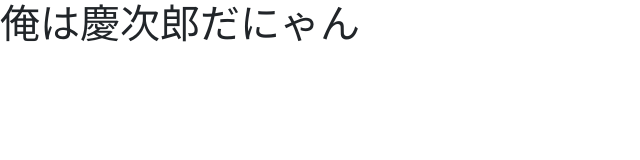
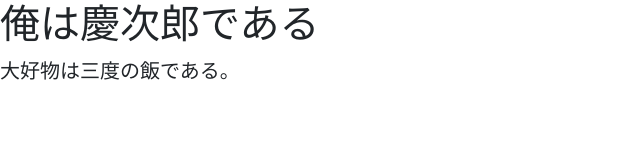
Before and after one commit to Piyona/https-Piyona1221.github.io, a plain HTML site: page index.html in a window 1280 px wide. Shown: the whole page, without its empty margins (0-640 px from the left). Drawn offline with nearby package versions, Linux system fonts and the light colour scheme.

Commit message:
Update index.html

```diff
--- a/index.html
+++ b/index.html
@@ -1,3 +1,4 @@
+
 <!DOCTYPE html>
 <html lang="ja">
   <head>
@@ -13,6 +14,8 @@
     <script src="js/bootstrap.min.js"></script>
   </head>
   <body>
-    <h1>俺は慶次郎だにゃん</h1>
+    <h1>俺は慶次郎である</h1>
+    <p class="lead">大好物は三度の飯である。</p>
+
   </body>
 </html>
```
